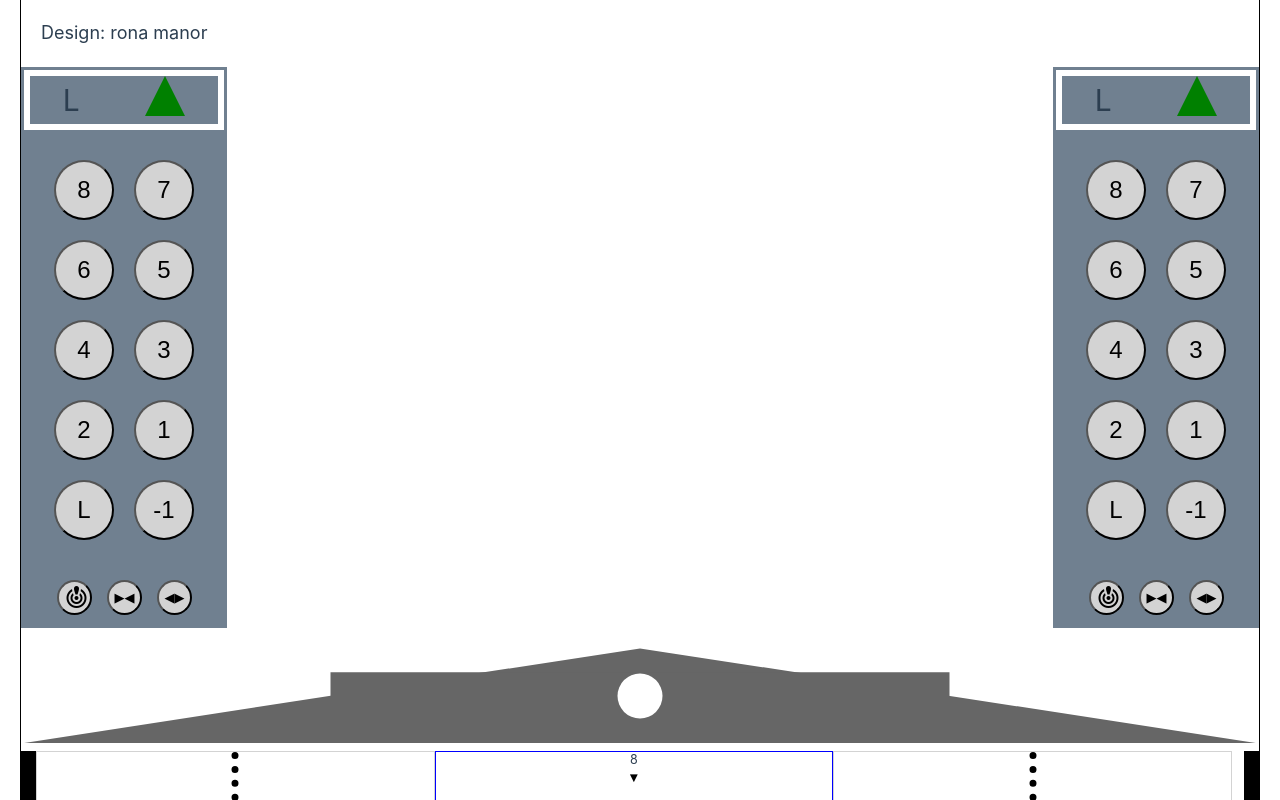
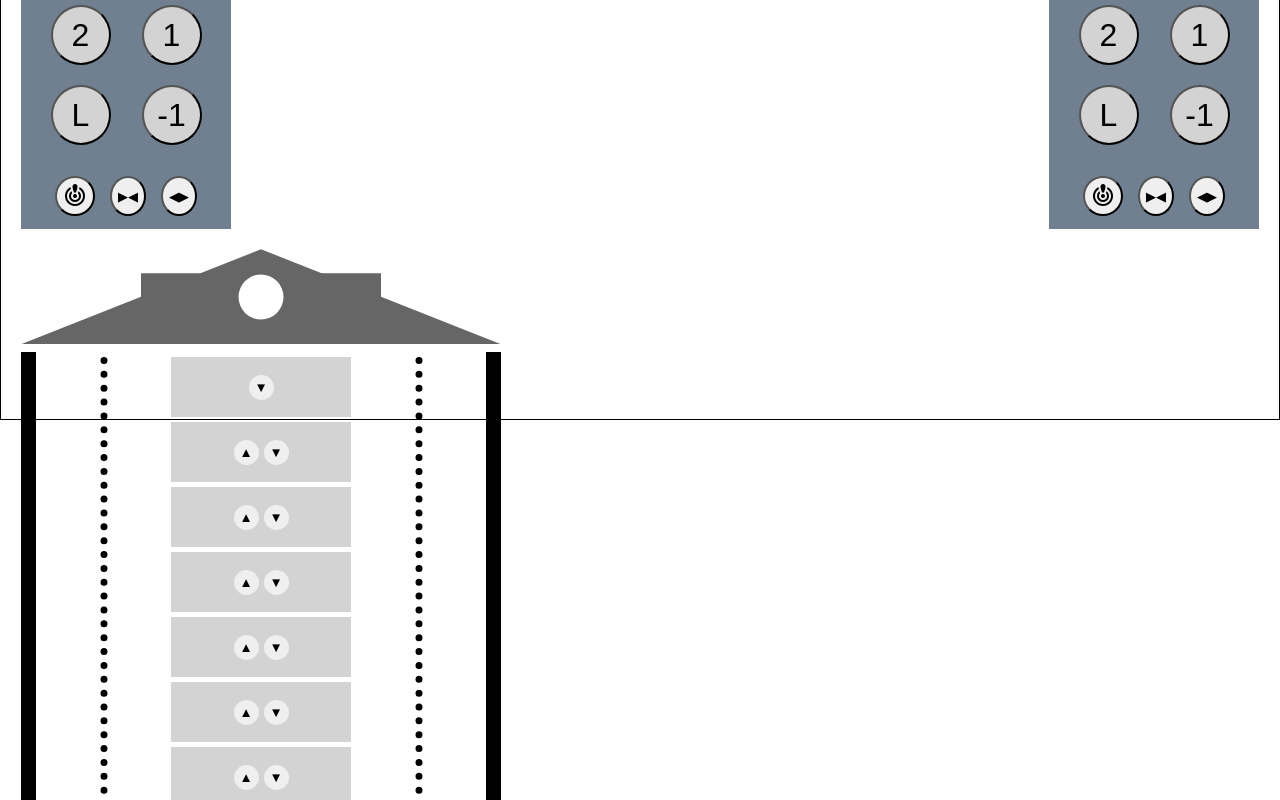
Before and after one commit to ibrod83/elevator-vue, a Vue app: page / in a window 1280 px wide. Shown: the part 380-1180 px from the top of the page. Built offline with nearby package versions, Linux system fonts and the light colour scheme.

Commit message:
basic good css design without descriptions

```diff
--- a/src/assets/base.css
+++ b/src/assets/base.css
@@ -1,5 +1,6 @@
 /* color palette from <https://github.com/vuejs/theme> */
 :root {
+  font-size: 62.5%;
   --vt-c-white: #ffffff;
   --vt-c-white-soft: #f8f8f8;
   --vt-c-white-mute: #f2f2f2;
@@ -59,8 +60,12 @@
   font-weight: normal;
 }
 
+html{
+  height: 100%;
+}
+
 body {
-  min-height: 100vh;
+  height: 100%;
   color: var(--color-text);
   background: var(--color-background);
   transition:
@@ -80,7 +85,7 @@ body {
     'Droid Sans',
     'Helvetica Neue',
     sans-serif;
-  font-size: 15px;
+  /* font-size: 15px; */
   text-rendering: optimizeLegibility;
   -webkit-font-smoothing: antialiased;
   -moz-osx-font-smoothing: grayscale;
--- a/src/components/Elevator.scss
+++ b/src/components/Elevator.scss
@@ -1,5 +1,9 @@
+#app{
+  height: 100%;
+}
 .container {
-
+  height: 100%;
+  border:1px solid black;
   // padding: 10%;
   padding: 5% 13%;
 
@@ -14,23 +18,19 @@
 }
 
 .button {
-  font-size: x-large;
   justify-self: center;
   align-self: center;
   display: flex;
   text-align: center;
   justify-content: space-around;
   align-items: center;
-  height: 6rem;
-  width: 6rem;
   border-radius: 100%;
-  background-color: lightgrey;
 }
 
 
 
 .main {
-  border: 1px solid black;
+  // border: 1px solid black;
   gap: 2rem;
   display: grid;
   grid-template-columns: repeat(5, 1fr);
@@ -79,15 +79,7 @@
 
 }
 
-.building {
-  grid-area: building;
-  // grid-column-start: 1;
-  // grid-column-end: 4;
-  // grid-row: 1 / -1;
-  position: relative;
 
-
-}
 
 .header {
   grid-area: header;
@@ -118,7 +110,17 @@
   // grid-row: 7/-1
 }
 
+.building {
+  // height:60rem;
+  width:48rem;
+  grid-area: building;
+  // grid-column-start: 1;
+  // grid-column-end: 4;
+  // grid-row: 1 / -1;
+  position: relative;
 
+
+}
 
 
 .building__body {
@@ -128,6 +130,7 @@
   border-right: 1.5rem solid black;
   border-left: 1.5rem solid black;
   display: flex;
+
 }
 
 .building__roof {
@@ -178,12 +181,11 @@
 }
 
 .building__shaft {
-  width: 33%;
-  border: 0.1rem solid lightgrey;
-  // width: 33.33%;
+  width: 30%;
   display: flex;
   flex-direction: column;
   position: relative;
+  align-items: center;
 
 }
 
@@ -192,7 +194,7 @@
   /* Required for pseudo-elements */
   position: absolute;
   /* Position the pseudo-element */
-  top: 0;
+  top: 0.5rem;
   /* Position at the top of the div */
   bottom: 0;
   /* Extend to the bottom of the div */
@@ -206,19 +208,46 @@
 
 
 .building__lobby {
-  width: 33%;
+  width: 40%;
   display: flex;
   flex-direction: column;
-  // width: 33.33%;
+  gap: 0.5rem;
+  padding-top: 0.5rem;
 
 }
 
 .building__lobby-floor {
-  height: 100%;
-  min-height: 5.8rem;
-  border: 0.1rem solid blue;
+  display: flex;
+  justify-content: center;
+  gap:0.5rem;
+  align-items: center;
+  // height: 100%;
+  // min-height: 5.8rem;
+  background-color: lightgray;
+  // border: 0.1rem solid blue;
+  height:6rem;
 
 }
+
+// .building__lobby-floor-frame{
+//   padding: 1rem 0rem;
+// }
+
+// .building__lobby-floor-indicator--up {
+//   width: 0;
+//   height: 0;
+//   border-left: 14px solid transparent;
+//   border-right: 14px solid transparent;
+//   border-bottom: 20px solid green;
+// }
+
+// .building__lobby-floor-indicator--down {
+//   width: 0;
+//   height: 0;
+//   border-left: 14px solid transparent;
+//   border-right: 14px solid transparent;
+//   border-top: 20px solid green;
+// }
 
 .building__writing {
   text-align: center;
@@ -232,13 +261,13 @@
   text-align: center;
   justify-content: center;
   align-items: center;
-  height: 2rem;
-  width: 2rem;
+  height: 2.5rem;
+  width: 2.5rem;
   border-radius: 100%;
-  margin: auto;
+  // margin: auto;
 
   border: 0px;
-  background-color: transparent;
+  // background-color: transparent;
 
   &:hover {
     cursor: pointer;
@@ -258,11 +287,11 @@
   transition: bottom 0.2s linear;
 
   position: absolute;
-  width: 100%;
+  width: 80%;
   min-height: 58px;
   display: flex;
   height: 100%;
-  height: 5.8rem;
+  height: 6rem;
   background-color: lightgray;
   justify-content: center;
 
@@ -298,6 +327,7 @@
 }
 
 .elevator-panel__indicators {
+  align-items: center;
   font-size: 3rem;
   margin: 3%;
   background-color: slategrey;
@@ -314,12 +344,12 @@
 
 .elevator-panel__direction-indicator--up {
 
-  border-bottom: 40px solid green;
+  border-bottom: 30px solid green;
 }
 
 .elevator-panel__direction-indicator--down {
 
-  border-top: 40px solid green;
+  border-top: 30px solid green;
   /* Change the color to match your needs */
 }
 
@@ -331,7 +361,8 @@
   grid-template-columns: repeat(2, 1fr);
   grid-gap: 2rem;
   background-color: slategrey;
-  padding: 3rem;
+  padding: 2.1rem;
+
 
   @media (max-width: 1024px) {
     grid-gap: 1rem;
@@ -341,16 +372,38 @@
 .elevator-panel__action-buttons {
   display: flex;
   background-color: slategrey;
-  padding: 1rem;
+  padding: 1rem 3.5rem;
   justify-content: center;
   gap: 1.5rem;
+
+
+
+.elevator-panel__action {
+  height: 4rem;
+  width: 4rem;
+  font-size: small;
+  &:hover {
+    cursor: pointer;
+  }
+}
 }
 
-.elevator-panel__action {
-  height: 3.5rem;
-  width: 3.5rem;
-  font-size: small;
+
+.elevator-panel__floor-button{
+  font-size: xx-large;
+  height: 6rem;
+  width: 6rem;
+  border-radius: 100%;
+  background-color: lightgrey;
+
+  &:hover {
+    cursor: pointer;
+  }
 }
+
+
+
+
 
 
 .elevator-panel__floor-button--selected {
--- a/src/components/ElevatorPanel.vue
+++ b/src/components/ElevatorPanel.vue
@@ -31,14 +31,14 @@ const onCloseDoor = () => {
 </script>
 
 <template>
-    <div >
+
         <div class="elevator-panel__indicators">
             <div class="elevator-panel__floor-indicator">{{ currentFloor || "L" }}</div>
             <!-- <div class="elevator-panel__direction-indicator"> &#9650;</div> -->
-            <div  class="elevator-panel__direction-indicator elevator-panel__direction-indicator--up"></div>
-            <!-- <div v-if="designatedDirection === DesignatedDirectionEnum.DESIGNATED_UP" class="elevator-panel__direction-indicator elevator-panel__direction-indicator--up"></div>
+            <!-- <div  class="elevator-panel__direction-indicator elevator-panel__direction-indicator--up"></div> -->
+            <div v-if="designatedDirection === DesignatedDirectionEnum.DESIGNATED_UP" class="elevator-panel__direction-indicator elevator-panel__direction-indicator--up"></div>
             <div v-if="designatedDirection === DesignatedDirectionEnum.DESIGNATED_DOWN" class="elevator-panel__direction-indicator elevator-panel__direction-indicator--down"></div>
-            <div v-if="designatedDirection === DesignatedDirectionEnum.IDLE" class="elevator-panel__direction-indicator"></div> -->
+            <div v-if="designatedDirection === DesignatedDirectionEnum.IDLE" class="elevator-panel__direction-indicator"></div>
         </div>
         <div class="elevator-panel__floor-buttons">
             <button @click="onChooseFloor(floor)" v-for="floor in floorNumbers"
@@ -72,5 +72,5 @@ const onCloseDoor = () => {
                 </span>
             </button>
         </div>
-    </div>
+
 </template>
--- a/src/components/Main.vue
+++ b/src/components/Main.vue
@@ -225,13 +225,20 @@ const getElevatorDoorStyle = (elevatorId: number) => {
 
           <div class="building__lobby">
             <div v-for="floor in floorNumbers" :key="floor" class="building__lobby-floor">
-              <p class="building__writing">{{ floor === 0 ? 'L' : floor }}</p>
+              <!-- <div class="building__lobby-floor-frame"> -->
+                <!-- <p class="building__writing">{{ floor === 0 ? 'L' : floor }}</p> -->
+                <!-- <div v-if="floor==floorRange[1]" class="building__lobby-floor-indicator--down"></div>     -->
+
                 <button v-if="floor !== floorRange[1]" @click="onOrderUp(floor)" class="building__floorButton"
                   :class="{ 'building__floorButton--selected': floorsOrderedUp.includes(floor) }">&#9650;
                 </button>
                 <button v-if="floor !== floorRange[0]" @click="onOrderDown(floor)" class="building__floorButton"
                   :class="{ 'building__floorButton--selected': floorsOrderedDown.includes(floor) }">&#9660;
                 </button>
+                <!-- <div v-if="floor==floorRange[1]" class="building__lobby-floor-indicator--up"></div>     -->
+              <!-- </div> -->
+
+
             </div>
           </div>
           <div class="building__shaft">
@@ -255,10 +262,10 @@ const getElevatorDoorStyle = (elevatorId: number) => {
 
       </section>
 
-      <header class="header">
+      <!-- <header class="header">
         <h1>Elevator simulator</h1>
         <h2>Simple simulator of a two-elevator system in a building</h2>
-      </header>
+      </header> -->
 
       <div class="panels">
 
@@ -277,7 +284,7 @@ const getElevatorDoorStyle = (elevatorId: number) => {
 
       </div>
 
-      <div class="description">
+      <!-- <div class="description">
         <p>The program simulates the behavior of a typical pair of elevators. Each elevator has specific buttons for
         every floor in the building, whereas each floor hallway(except for the edge floors) has "up" and "down"
         buttons, to dispatch an elevator</p>
@@ -288,12 +295,12 @@ const getElevatorDoorStyle = (elevatorId: number) => {
        <br>
        <p> Design: rona manor</p>
 
-      </div>
-      <div class="controls">
+      </div> -->
+      <!-- <div class="controls">
         <button>1</button>
         <button>2</button>
         <button>3</button>
-      </div>
+      </div> -->
     </main>
 
   </div>
```
Lines whose indentation alone changed are shown as unchanged.
